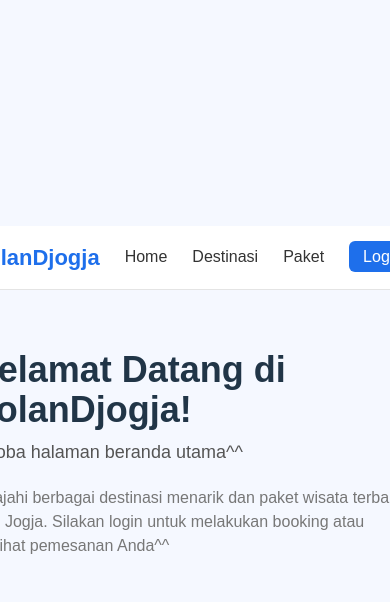
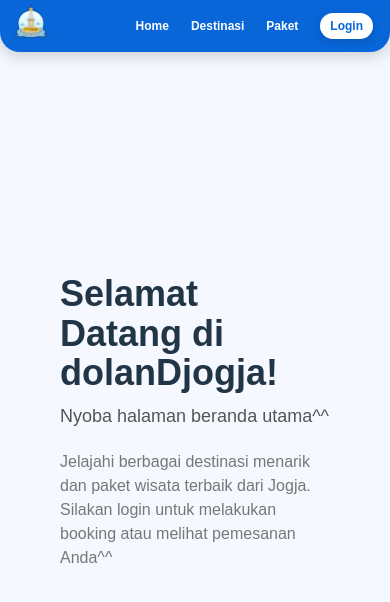
Before and after one commit to Poeww/dolanDjogja_7A, a React (Vite) app in the folder dolanDjogja_fe/: page / in a window 390 px wide. Shown: the top 602 px of the page. Built offline with nearby package versions, Linux system fonts and the light colour scheme.

Commit message:
update: style navbar

```diff
--- a/dolanDjogja_fe/src/components/navbar.css
+++ b/dolanDjogja_fe/src/components/navbar.css
@@ -1,74 +1,205 @@
-.navbar {
-    width: 100%;
-    padding: 15px 40px;
-    background: white;
-    display: flex;
-    justify-content: space-between;
-    align-items: center;
-    border-bottom: 1px solid #e4e4e4;
-    position: sticky;
-    top: 0;
-    z-index: 1000;
+* {
+    margin: 0;
+    padding: 0;
+    box-sizing: border-box;
+    font-family: "Poppins", sans-serif;
 }
 
-.nav-logo {
-    font-size: 22px;
-    font-weight: 700;
-    color: #1e6feb;
-    text-decoration: none;
+/* ================= NAVBAR ================= */
+.navbar {
+    background: #0866d9;
+    width: 100%;
+    height: 70px;
+    padding: 0 40px;
+
+    border-radius: 0 0 28px 28px;
+    display: flex;
+    align-items: center;
+    justify-content: space-between;
+
+    box-shadow: 0 4px 16px rgba(0, 0, 0, 0.18);
+
+    position: fixed;
+    top: 0;
+    left: 0;
+    z-index: 999;
+}
+
+.logo-img {
+    height: 50px;
+    user-select: none;
+}
+
+.nav-right {
+    display: flex;
+    align-items: center;
+    gap: 50px;
 }
 
 .nav-right a {
-    margin-left: 25px;
+    color: #ffffff;
+    font-size: 18px;
+    font-weight: 600;
     text-decoration: none;
-    color: #333;
-    font-weight: 500;
+    position: relative;
+    transition: 0.25s ease;
+}
+
+.nav-right a:hover {
+    color: #FFD35A;
+}
+
+.nav-right a::after {
+    content: "";
+    position: absolute;
+    bottom: -4px;
+    left: 0;
+    width: 0%;
+    height: 2px;
+    background: #FFC436;
+    transition: width 0.25s ease;
+}
+
+.nav-right a:hover::after {
+    width: 100%;
 }
 
 .btn-login {
-    padding: 7px 14px;
-    background: #1e6feb;
-    color: white !important;
-    border-radius: 6px;
+    background: #ffffff;
+    color: #0866d9 !important;
+    padding: 7px 22px;
+    border-radius: 25px;
+    font-size: 16px;
+    font-weight: 600;
+    text-decoration: none;
+    transition: 0.25s ease;
+    box-shadow: 0 3px 10px rgba(0, 0, 0, 0.15);
 }
 
+.btn-login:hover {
+    background: #FFD35A;
+    color: #0866d9 !important;
+}
+
+/* ================= DROPDOWN ================= */
 .dropdown {
-    display: inline-block;
-    margin-left: 20px;
+    position: relative;
 }
 
 .dropbtn {
     background: none;
     border: none;
+    color: white;
+    font-size: 18px;
+    font-weight: 600;
     cursor: pointer;
-    font-size: 16px;
+    padding: 6px 8px;
+    border-radius: 6px;
+    transition: 0.25s ease;
+}
+
+.dropbtn:hover {
+    color: #FFD35A;
 }
 
 .dropdown-content {
     display: none;
     position: absolute;
+    right: 0;
+    top: 42px;
+
     background: white;
-    min-width: 150px;
-    border: 1px solid #ddd;
-    margin-top: 6px;
+    min-width: 180px;
+    border-radius: 12px;
+    overflow: hidden;
+
+    box-shadow: 0 6px 16px rgba(0, 0, 0, 0.2);
 }
 
 .dropdown-content a,
 .dropdown-content button {
-    display: block;
-    padding: 10px;
-    text-align: left;
+    padding: 12px 18px;
+    width: 100%;
+    font-size: 16px;
+    color: #333;
     background: none;
     border: none;
-    color: #333;
+    text-align: left;
     cursor: pointer;
-    width: 100%;
+    font-weight: 500;
+    transition: 0.2s;
+}
+
+.dropdown-content a:hover,
+.dropdown-content button:hover {
+    background: #FFF2CC;
+}
+
+.logout-btn {
+    color: red;
+    font-weight: 600;
 }
 
 .dropdown:hover .dropdown-content {
     display: block;
 }
 
-.logout-btn {
-    color: red;
+/* ================= RESPONSIVE ================= */
+
+@media (max-width: 1024px) {
+    .nav-right {
+        gap: 25px;
+    }
+
+    .nav-right a {
+        font-size: 16px;
+    }
+
+    .btn-login {
+        font-size: 14px;
+        padding: 6px 18px;
+    }
 }
+
+@media (max-width: 768px) {
+    .navbar {
+        height: 58px;
+        padding: 0 20px;
+        border-radius: 0 0 20px 20px;
+    }
+
+    .nav-right {
+        gap: 12px;
+    }
+
+    .nav-right a {
+        font-size: 13px;
+    }
+
+    .btn-login {
+        padding: 5px 12px;
+        font-size: 13px;
+    }
+}
+
+@media (max-width: 480px) {
+    .navbar {
+        height: 52px;
+        padding: 0 12px;
+    }
+
+    .logo-img {
+        height: 40px;
+    }
+
+    .nav-right a {
+        margin: 0 5px;
+        font-size: 12px;
+    }
+
+    .btn-login {
+        padding: 4px 10px;
+        font-size: 11px;
+        border-radius: 14px;
+    }
+}
--- a/dolanDjogja_fe/src/components/navbar.jsx
+++ b/dolanDjogja_fe/src/components/navbar.jsx
@@ -1,5 +1,6 @@
 import { Link } from "react-router-dom";
 import "./navbar.css";
+import Logo from "../assets/img/logo-dolandjogja.svg";
 
 export default function Navbar() {
     const user = JSON.parse(localStorage.getItem("user"));
@@ -13,8 +14,11 @@ export default function Navbar() {
 
     return (
         <nav className="navbar">
+
             <div className="nav-left">
-                <Link to="/" className="nav-logo">dolanDjogja</Link>
+                <Link to="/">
+                    <img src={Logo} alt="DolanDjogja" className="logo-img" />
+                </Link>
             </div>
 
             <div className="nav-right">
@@ -23,7 +27,9 @@ export default function Navbar() {
                 <Link to="/paket">Paket</Link>
 
                 {!user && (
-                    <Link to="/login" className="btn-login">Login</Link>
+                    <Link to="/login" className="btn-login">
+                        Login
+                    </Link>
                 )}
 
                 {user && role === "user" && (
@@ -36,13 +42,20 @@ export default function Navbar() {
                                 <Link to="/profile">Profil</Link>
                                 <Link to="/mybookings">Riwayat Booking</Link>
 
-                                <button onClick={handleLogout} className="logout-btn">
+                                <button
+                                    onClick={handleLogout}
+                                    className="logout-btn"
+                                >
                                     Logout
                                 </button>
                             </div>
                         </div>
                     </>
                 )}
+
+                {user && role === "admin" && (
+                    <Link to="/admin">Dashboard</Link>
+                )}
             </div>
         </nav>
     );
```
